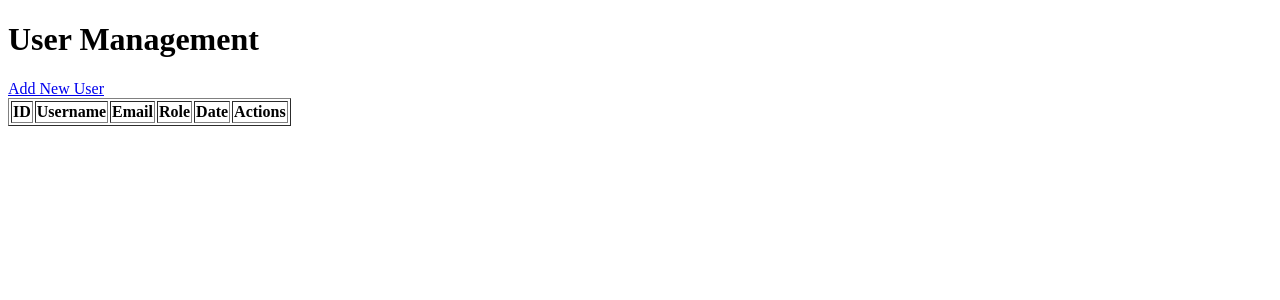
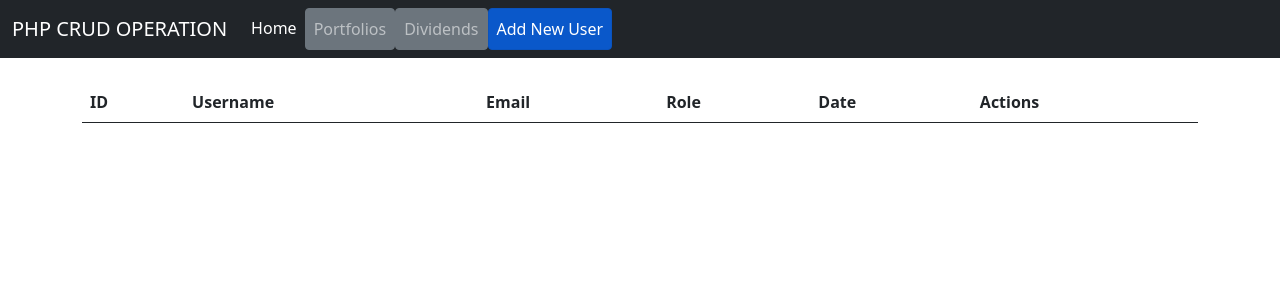
Before and after one commit to santimcs/chatgpt, a PHP site: page /usr_read.php in a window 1280 px wide. Shown: the top 300 px of the page. Run offline with PHP 8.4, Linux system fonts and the light colour scheme; data that the repository does not hold is empty.

Commit message:
23-05-20 02

```diff
--- a/dvd_create_form.php
+++ b/dvd_create_form.php
@@ -27,7 +27,7 @@ if ($result->num_rows > 0) {
 
 </head>
 <body>
-<nav class="navbar navbar-expand-lg navbar-dark bg-dark">
+    <nav class="navbar navbar-expand-lg navbar-dark bg-dark">
         <div class="container-fluid">
             <a class="navbar-brand" href="read.php">PHP CRUD OPERATION</a>
             <div class="collapse navbar-collapse" id="navbarNav">
--- a/index.php
+++ b/index.php
@@ -25,6 +25,9 @@
             <li class="nav-item">
               <a type="button" class="btn btn-secondary nav-link" href="dvd_read.php">Dividends</a>
             </li>
+            <li class="nav-item">
+              <a type="button" class="btn btn-secondary nav-link" href="usr_read.php">Users</a>
+            </li>
           </ul>
         </div>
       </div>
--- a/read.php
+++ b/read.php
@@ -17,6 +17,7 @@ $result = $conn->query($sql);
         <title>Read Portfolios</title>
     </head>
     <body>
+        <!-- Addition to Skeleton Program 1 -->
         <nav class="navbar navbar-expand-lg navbar-dark bg-dark">
             <div class="container-fluid">
                 <a class="navbar-brand" href="read.php">PHP CRUD OPERATION</a>
@@ -35,6 +36,7 @@ $result = $conn->query($sql);
                 </div>
             </div>
         </nav>
+        <!-- Addition to Skeleton Program 2 -->
         <div class="container my-4">
             <table class="table">
                 <thead>
@@ -81,10 +83,12 @@ $result = $conn->query($sql);
                 </tbody>
             </table>
         </div> <!-- class="container my-4" -->
+        <!-- End of Addition to Skeleton Program 2 -->
         <!-- Option 1: Bootstrap Bundle with Popper -->
         <script src="https://cdn.jsdelivr.net/npm/bootstrap@5.0.2/dist/js/bootstrap.bundle.min.js" integrity="sha384-MrcW6ZMFYlzcLA8Nl+NtUVF0sA7MsXsP1UyJoMp4YLEuNSfAP+JcXn/tWtIaxVXM" crossorigin="anonymous"></script>
     </body>
 </html>
+
 <?php
 $conn->close();
 ?>
--- a/usr_read.php
+++ b/usr_read.php
@@ -8,13 +8,40 @@ $result = $conn->query($sql);
 <!DOCTYPE html>
 <html lang="en">
     <head>
-    <meta charset="UTF-8">
+        <!-- Required meta tags -->
+        <meta charset="utf-8">
+        <meta name="viewport" content="width=device-width, initial-scale=1">
+        <!-- Bootstrap CSS -->
+        <link href="https://cdn.jsdelivr.net/npm/bootstrap@5.0.2/dist/css/bootstrap.min.css" rel="stylesheet" integrity="sha384-EVSTQN3/azprG1Anm3QDgpJLIm9Nao0Yz1ztcQTwFspd3yD65VohhpuuCOmLASjC" crossorigin="anonymous">
         <title>User Management</title>
     </head>
     <body>
-    <h1>User Management</h1>
-    <a href="usr_create.php">Add New User</a>
-    <table border="1">
+        <!-- Addition to Skeleton Program 1 -->
+        <nav class="navbar navbar-expand-lg navbar-dark bg-dark">
+            <div class="container-fluid">
+                <a class="navbar-brand" href="read.php">PHP CRUD OPERATION</a>
+                <div class="collapse navbar-collapse" id="navbarNav">
+                    <ul class="navbar-nav">
+                        <li class="nav-item">
+                            <a class="nav-link active" aria-current="page" href="read.php">Home</a>
+                        </li>
+                        <li class="nav-item">
+                            <a type="button" class="btn btn-secondary nav-link" href="read.php">Portfolios</a>
+                        </li>
+                        <li class="nav-item">
+                            <a type="button" class="btn btn-secondary nav-link" href="dvd_read.php">Dividends</a>
+                        </li>
+                        <li class="nav-item">
+                            <a type="button" class="btn btn-primary nav-link active" href="usr_create_form.php">Add New User</a>
+                        </li>
+                    </ul>
+                </div>
+            </div>
+        </nav>
+
+        <!-- Addition to Skeleton Program 2 -->
+        <div class="container my-4">
+        <table class="table">
                 <thead>
                     <tr>
                         <th>ID</th>
@@ -32,14 +59,18 @@ $result = $conn->query($sql);
                             <td><?php echo $row["username"]; ?></td>
                             <td><?php echo $row["email"]; ?></td>
                             <td><?php echo $row["role"]; ?></td>
-                    <td><?php echo $row["date"]; ?></td>
+                            <td><?php echo date('Y-m-d', strtotime($row["date"])); ?></td>
                             <td>
-                        <a href="usr_update.php?id=<?php echo $row["id"]; ?>">Edit</a> |
-                        <a href="usr_delete.php?id=<?php echo $row["id"]; ?>" onclick="return confirm('Are you sure?');">Delete</a>
+                                <a class="btn btn-success" href="usr_update.php?id=<?php echo $row['id']; ?>">Edit</a>
+                                <a class="btn btn-danger" href="usr_delete.php?id=<?php echo $row['id']; ?>">Delete</a>
                                 </td>
                         </tr>
                     <?php endwhile; ?>
                 </tbody>
             </table>
+        </div>
+        <!-- End of Addition to Skeleton Program 2 -->
+        <!-- Option 1: Bootstrap Bundle with Popper -->
+        <script src="https://cdn.jsdelivr.net/npm/bootstrap@5.0.2/dist/js/bootstrap.bundle.min.js" integrity="sha384-MrcW6ZMFYlzcLA8Nl+NtUVF0sA7MsXsP1UyJoMp4YLEuNSfAP+JcXn/tWtIaxVXM" crossorigin="anonymous"></script>
         </body>
 </html>
```
Also changed, not shown: usr_create.php (+31 -4 lines), usr_create_form.php (added, +61 -0 lines), usr_update.php (+12 -1 lines), validation_functions.php (+15 -0 lines). Lines whose indentation alone changed are shown as unchanged.
